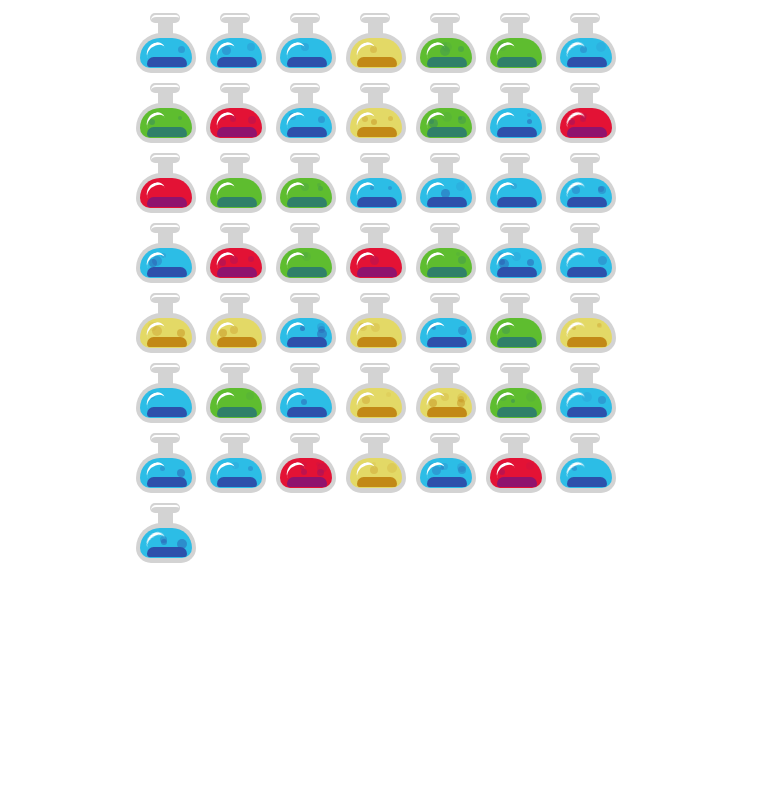
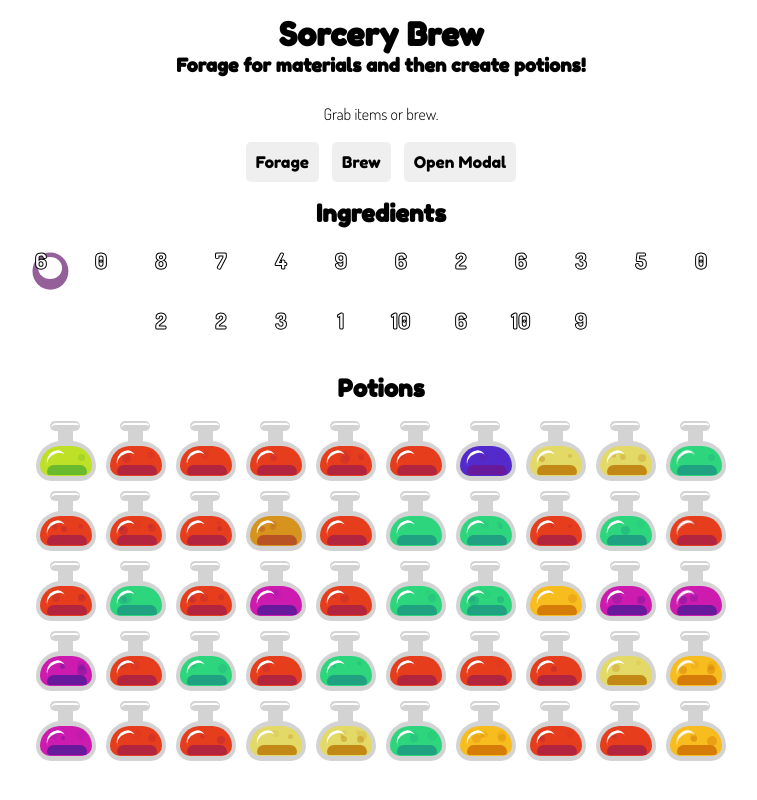
Before and after one commit to misnina/ka-potion-mixing-game, a plain HTML site: page index.html in a window 1280 px wide. Shown: the whole page, without its empty margins (259-1016 px from the left). Drawn offline with Linux system fonts and the light colour scheme.

Commit message:
basic page layout

```diff
--- a/Game.js
+++ b/Game.js
@@ -1,8 +1,49 @@
 //Test potion creation
-for (let i = 0; i < 50; i++) {
-  const test = createPotion([woolsworth, dragonEgg, zoraScale, zoraScale], i);
-  console.log(test.color);
-  const display = renderPotionEle(test);
-  console.log(display);
-  document.querySelector('.potion-container').appendChild(display);
+function testPotions() {
+  for (let i = 0; i < 50; i++) {
+    const test = createPotion([woolsworth, cirtBerry, zoraScale, dragonEgg], i);
+    document.querySelector('#potion-container').appendChild(test.renderPotionEle());
+  }
 }
+
+testPotions();
+
+//test ingredients
+function testIngredients() {
+  for (let i = 0; i < 20; i++) {
+    let id = i + 1;
+    if (i < 10) {
+      id = `0${i + 1}`
+    }
+
+    const item = document.createElement('div');
+    item.classList.add('ingredient');
+    item.style.background = `url(./svg/${id}.svg)`;
+
+    const amountIndicator = document.createElement('div');
+    amountIndicator.classList.add('badge');
+    const rand = Math.round(Math.random() * 10);
+    amountIndicator.innerHTML = rand;
+    item.appendChild(amountIndicator);
+
+    document.querySelector('#ingredient-container').appendChild(item);
+  }
+}
+
+testIngredients();
+
+const modalBg = document.querySelector('.modal');
+const info = document.querySelector('#information');
+const infoButton = document.querySelector('#modal-button');
+
+infoButton.addEventListener('click', () => {
+  modalBg.style.display = 'flex';
+  info.style.display = 'block';
+});
+
+window.addEventListener('click', (evt) => {
+  if (evt.target === modalBg) {
+    modalBg.style.display = 'none';
+    info.style.display = 'none';
+  }
+})
--- a/css/potions.css
+++ b/css/potions.css
@@ -3,14 +3,14 @@
   --shine-color: white;
 }
 
-.potion-container {
+#potion-container {
   margin: auto;
-  max-width: 500px;
+  max-width: 700px;
 
   display: flex;
   flex-wrap: wrap;
   justify-content: flex-start;
-  align-items: space-around;
+  align-content: space-around;
 }
 
 .potion {
@@ -21,6 +21,7 @@
 
   margin: 5px;
   content:"";
+  text-align: left;
 }
 
 /* POTION LIQUID */
@@ -140,6 +141,20 @@
   animation-timing-function: linear;
 }
 
+/* MOBILE */
+
+@media(max-width: 500px) {
+  #potion-container {
+    max-height: 300px;
+    overflow-x: none;
+    overflow-y: scroll;
+  }
+  #potion-container .potion {
+    transform: scale(0.6);
+    margin: -6px;
+  }
+}
+
 /* ANIMATIONS */
 
 @keyframes bubble1 {
--- a/css/style.css
+++ b/css/style.css
@@ -0,0 +1,151 @@
+@import url('https://fonts.googleapis.com/css2?family=Dosis:wght@300;800&family=Fredoka+One&display=swap');
+
+
+body, html {
+  font-family: 'Dosis', sans-serif;
+  text-align: center;
+  margin: 0;
+}
+
+body {
+  padding: 10px;
+  padding-top: 0px;
+}
+
+header {
+  max-width: 700px;
+  margin: auto;
+  padding: 15px;
+}
+
+h1, h2, h3 {
+  margin: 0;
+  padding: 0;
+  font-family: 'Fredoka One', cursive;
+}
+
+#ingredients h2,
+#potions h2,
+#message
+{
+  margin: 1vw;
+}
+
+.modal {
+  display: none;
+  position: fixed;
+  z-index: 1;
+  left: 0;
+  right: 0;
+
+  height: 100%;
+  background-color: rgb(0, 0, 0);
+  background-color: rgba(0, 0, 0, 0.5);
+
+  justify-content: center;
+  align-items: center;
+}
+
+#information {
+  display: none;
+  position: fixed;
+  z-index: 1;
+
+  width: 300px;
+  height: 200px;
+  padding: 10px;
+  margin: auto;
+
+  font-size: 16px;
+  text-align: left;
+
+  border: 2px solid black;
+  background: white;
+}
+
+#information h3 {
+  margin: 0;
+  padding: 0;
+}
+
+#information .label {
+  font-weight: bold;
+}
+
+#actions button {
+  border: 0;
+  margin: 5px;
+  padding: 10px;
+  font-size: 16px;
+  font-family: 'Fredoka One', cursive;
+
+  border-radius: 5px;
+
+  cursor: pointer;
+
+}
+
+#ingredient-container {
+  margin: auto;
+  max-width: 720px;
+
+  display: flex;
+  flex-wrap: wrap;
+  justify-content: center;
+  align-content: space-around;
+}
+
+.ingredient {
+  color: white;
+  height: 30px;
+  width: 30px;
+  margin: 2px;
+}
+
+.ingredient .badge {
+  height: 15px;
+  width: 15px;
+  font-size: 14px;
+  font-weight: 800;
+
+  -webkit-text-stroke: 1px black;
+}
+
+/* BIGGER SCREEN */
+@media(min-width: 500px) {
+  .ingredient {
+    height: 50px;
+    width: 50px;
+    margin: 5px;
+  }
+
+  .ingredient .badge {
+    height: 30px;
+    width: 30px;
+    font-size: 22px;
+    font-weight: 800;
+
+    -webkit-text-stroke: 1px black;
+  }
+
+  #information {
+    width: 500px;
+    height: 300px;
+    padding: 10px;
+    margin: 10px;
+    font-size: 20px;
+
+    text-align: left;
+    border: 2px solid black;
+  }
+
+  #information h3 {
+    margin: 0;
+    padding: 0;
+  }
+
+  #information .label {
+    font-weight: bold;
+  }
+
+}
--- a/index.html
+++ b/index.html
@@ -10,9 +10,44 @@
   </head>
   <body>
 
-    <div class='potion-container'>
+    <div class="modal">
+      <div id="information">
+        <h3 id="title">Title</h3>
+        <div id="description">
+          <span class="label">Description:</span>
+          <span class="text-span">ed ut perspiciatis unde omnis iste natus error sit voluptatem accusantium doloremque laudantium, totam rem aperiam, eaque ipsa quae ab illo inventore veritatis et quasi architecto beatae vitae dicta sunt explicabo.t</span>
+        </div>
+        <div id="effect">
+          <span class="label">Effect:</span>
+          <span class="text-span">Ut enim ad minima veniam, quis nostrum exercitationem ullam corporis suscipit laboriosam,</span>
+        </div>
+      </div>
+    </div>
 
+    <header>
+      <h1>Sorcery Brew</h1>
+      <h3 id="rules">Forage for materials and then create potions!</h3>
+    </header>
+
+    <div id="message">Grab items or brew.</div>
+    <div id="actions">
+      <button id="forage">Forage</button>
+      <button id="brew">Brew</button>
+      <button id="modal-button">Open Modal</button>
     </div>
+
+    <div id="ingredients">
+      <h2>Ingredients</h2>
+      <div id="ingredient-container"></div>
+    </div>
+
+    <div id="potions">
+      <h2>Potions</h2>
+      <div id='potion-container'></div>
+    </div>
+
+
+
     <script src="./systems/Mixing.js"></script>
     <script src="./systems/Ingredient.js"></script>
     <script src="./systems/Potion.js"></script>
--- a/systems/Ingredient.js
+++ b/systems/Ingredient.js
@@ -12,5 +12,5 @@ class Ingredient {
 const woolsworth = new Ingredient(1, 'Woolsworth', COLORS.orange, 1);
 const breth = new Ingredient(2, 'Breth', COLORS.yellow , 3);
 const dragonEgg = new Ingredient(3, 'Dragon Egg', COLORS.green, 5);
-const zoraScale = new Ingredient(4, 'Zora Scale', COLORS.blueGreen, 3);
-const cirtBerry = new Ingredient(5, 'Cirt Berry', COLORS.yellowOrange, 6);
+const zoraScale = new Ingredient(4, 'Zora Scale', COLORS.blueGreen, 1);
+const cirtBerry = new Ingredient(5, 'Cirt Berry', COLORS.yellowOrange, 1);
--- a/systems/Mixing.js
+++ b/systems/Mixing.js
@@ -11,8 +11,8 @@ class Color {
 }
 
 const white = new Color('white', 4, [], '#ebf2f2', '#b8bfbf');
-const black = new Color('black', 5, [], '#453a42', '#1c1a1b');
-const brown = new Color('brown', 5, [], '#73462a', '#452924');
+const black = new Color('black', 1, [], '#453a42', '#1c1a1b');
+const brown = new Color('brown', 1, [], '#73462a', '#452924');
 
 const red = new Color('red', 3, [], '#e31235', '#8f136e');
 const yellow = new Color('yellow', 3, [], '#e3d966', '#c28917');
@@ -56,35 +56,25 @@ function generateColor(reactants) {
 
   let baseColors = [];
   reactants.map(reactant => {
-    baseColors.push(reactant.color);
+    for (let i = 0; i < reactant.potency; i++) {
+      baseColors.push(reactant.color);
+    }
   });
-
-  //TODO generate more colors based on potency of reactant
 
   let weightedColors = [];
   baseColors.map(color => {
     if (color.contains.length !== 0) {
       color.contains.map(innerColor => {
-        weightedColors.push(innerColor);
+        if (innerColor.contains.length !== 0) {
+          innerColor.contains.map(superColor => {
+            weightedColors.push(superColor);
+          })
+        } else {
+          weightedColors.push(innerColor);
+        }
       });
     } else {
       weightedColors.push(color);
-    }
-  });
-
-  /* BROWN OR BLACK */
-
-  let brownCount = 0;
-  let blackCount = 0;
-  let pureColors = [];
-
-  weightedColors.map(color => {
-    if (color === brown) {
-      brownCount++;
-    } else if (color === black) {
-      blackCount++;
-    } else {
-      pureColors.push(color);
     }
   });
 
@@ -92,20 +82,6 @@ function generateColor(reactants) {
     return (amount / total) * 100;
   }
 
-  if (
-    percentage(
-      brownCount + blackCount,
-      weightedColors.length)
-    > 20)
-  {
-    if (brownCount > (blackCount + 1)) {
-      return COLORS.brown;
-    } else {
-      return COLORS.black;
-    }
-  }
-
-  // TODO if too many different colors and not a strong amount of another color, generate brown
 
   /* SELECT COLOR POOL */
 
@@ -113,26 +89,58 @@ function generateColor(reactants) {
     return Math.floor(Math.random() * 100);
   }
 
-  const orderedPure = pureColors.sort((a, b) => {
+  const orderedPure = weightedColors.sort((a, b) => {
     return a.purity + b.purity;
   });
 
   let colorPool = [];
 
   // By chance, weighted by purity, giving more possibility to least pure, possibility to pick a new color
-  orderedPure.some(color => {
+  orderedPure.map(color => {
     const rand = randPercent();
     if (colorPool.length > 3) { return false }
     if (rand > percentage(color.purity, 5)) {
-      colorPool.push[color]
+      colorPool.push(color);
     }
   });
 
+  if (colorPool.length === 0) { colorPool.push(orderedPure[0])};
+
+
   /* MIX COLOR POOL */
-  // TODO This is complicated...
+  //initalizing color, if color is not mixed
+  let finalColor = colorPool[Math.floor(Math.random() * colorPool.length)];
 
-  //Random from color pool from now
-  return pureColors[Math.floor(Math.random() * pureColors.length)];
+  for (const color in COLORS) {
+    const c = COLORS[color];
+    let canDoChance = false;
+
+    if (c.contains.length !== 0) {
+      canDoChance = c.contains.every(innerColor => {
+        if (innerColor.contains.length !== 0) {
+          return innerColor.contains.every(superColor => {
+            return colorPool.includes(superColor);
+          })
+        } else {
+          return colorPool.includes(innerColor);
+        }
+      })
+    }
+    else {
+      canDoChance = colorPool.includes(c);
+    }
+
+    const rand = randPercent();
+    if (canDoChance && c.purity === 1 && rand > 20) {
+      finalColor = c;
+    } else if (canDoChance && c.purity === 2 && rand > 40) {
+      finalColor = c
+    } else if (canDoChance && rand > 95) {
+      finalColor = c;
+    }
+  }
+
+  return finalColor;
 }
 
 
--- a/systems/Potion.js
+++ b/systems/Potion.js
@@ -1,3 +1,13 @@
+const BUBBLE_ANIMATIONS = [
+  'bubble1',
+  'bubble2',
+  'bubble3',
+];
+
+function randomNumber(min, max) {
+  return Math.floor(Math.random() * (max - min + 1)) + min;
+}
+
 class Potion {
   constructor(uuid, color, potency) {
     this.uuid = uuid;
@@ -7,7 +17,11 @@ class Potion {
   }
 
   get name() {
-    return `${namedPotency()} ${this.color.charAt(0).toUpperCase()} Potion`;
+    return `${this.namedPotency()} ${this.colorName} Potion`;
+  }
+
+  get colorName() {
+    return `${this.color.name.charAt(0).toUpperCase()}${this.color.name.substring(1)}`;
   }
 
   get idTag() {
@@ -28,27 +42,11 @@ class Potion {
     // This is a placeholder and will eventually get more complicated.
     return this.potency * 10;
   }
-}
 
-function createPotion(reactants, uuid) {
-  return new Potion(uuid, generateColor(reactants), generatePotency(reactants));
-}
-
-/* RENDERING POTIONS */
-
-const BUBBLE_ANIMATIONS = [
-  'bubble1',
-  'bubble2',
-  'bubble3',
-];
-
-function randomNumber(min, max) {
-  return Math.floor(Math.random() * (max - min + 1)) + min;
-}
-
-function renderPotionEle(potion) {
+  renderPotionEle() {
     const pot = document.createElement('div');
     pot.classList.add('potion');
+    pot.classList.add(`${this.colorName}`);
     const potBotTop = document.createElement('span');
     potBotTop.classList.add('potion-bottle-top');
     const potBotStem = document.createElement('span');
@@ -61,13 +59,13 @@ function renderPotionEle(potion) {
     pot.appendChild(potBotBase);
 
     const potionuuid = document.createElement('span');
-  potionuuid.setAttribute('id', `p-${potion.uuid}`);
+    potionuuid.setAttribute('id', `p-${this.uuid}`);
     const potionLiq = document.createElement('span');
     potionLiq.classList.add('potion-liquid');
-  potionLiq.style.backgroundColor = potion.color.basehex;
+    potionLiq.style.backgroundColor = this.color.basehex;
     const potLiqShadow = document.createElement('span');
     potLiqShadow.classList.add('potion-liquid-shadow');
-  potLiqShadow.style.backgroundColor = potion.color.shadowhex;
+    potLiqShadow.style.backgroundColor = this.color.shadowhex;
     const bubbleContainer = document.createElement('span');
     bubbleContainer.classList.add('bubble-container');
     const potLiqShine = document.createElement('potion-liquid-shine');
@@ -84,7 +82,7 @@ function renderPotionEle(potion) {
       let newBubble = document.createElement('div');
       newBubble.className = 'bubble';
 
-    newBubble.style.backgroundColor = potion.color.shadowhex;
+      newBubble.style.backgroundColor = this.color.shadowhex;
       newBubble.style.width = randDimension;
       newBubble.style.height = randDimension;
 
@@ -107,3 +105,8 @@ function renderPotionEle(potion) {
 
     return pot;
   }
+}
+
+function createPotion(reactants, uuid) {
+  return new Potion(uuid, generateColor(reactants), generatePotency(reactants));
+}
```
Also changed, not shown: svg/01.svg (added). Lines whose indentation alone changed are shown as unchanged.
